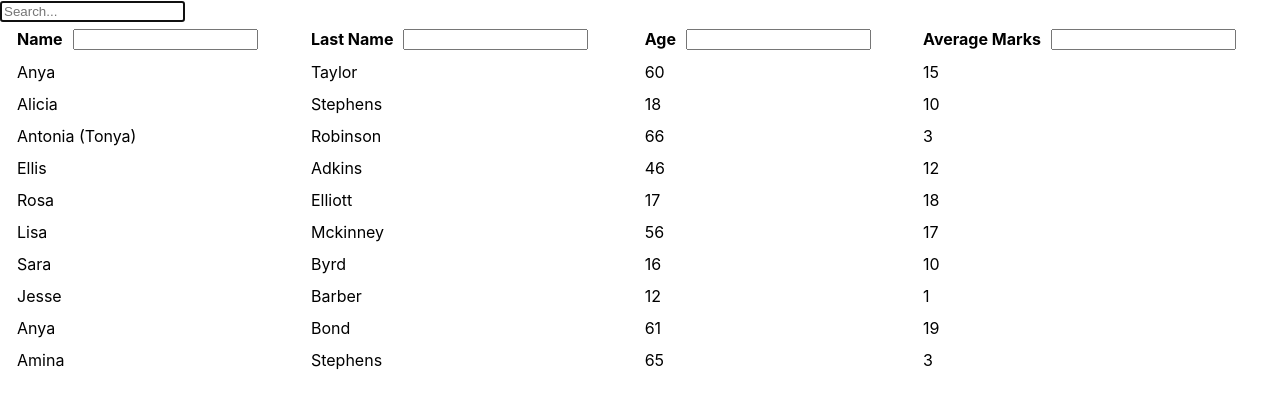
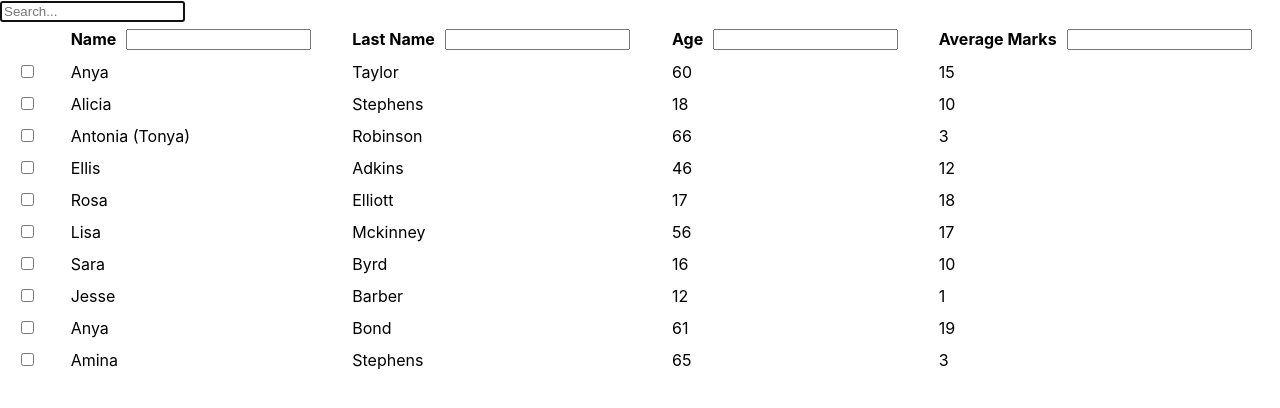
Before and after one commit to aghArdeshir/react-geereed, a React (Create React App) app: page / in a window 1280 px wide. Shown: the top 408 px of the page. Built offline with nearby package versions, Linux system fonts and the light colour scheme.

Commit message:
add initial useGeereedSelecct

```diff
--- a/src/ReactGeereed.tsx
+++ b/src/ReactGeereed.tsx
@@ -5,12 +5,14 @@ import { useGeereedItems } from './hooks/use-geereed-items';
 import { useGeereedSearch } from './hooks/use-geereed-search';
 import GeereedHeaderCell from './components/GeereedHeaderCell';
 import { useGeereedFilter } from './hooks/use-geereed-filter';
+import { useGeereedSelect } from './hooks/use-grid-select';
 
 function ReactGeereed(props: IReactGeereedProps) {
   const { columns, items } = props;
   const [sortKey, sortType, onSortCallback] = useGeereedSort();
   const [searchTerm, setSearchTerm] = useGeereedSearch();
   const [columnFilters, dispatchColumnFilters] = useGeereedFilter();
+  const [selectedRows, selectRow] = useGeereedSelect();
   const _items = useGeereedItems(items, {
     sortKey,
     sortType,
@@ -29,6 +31,8 @@ function ReactGeereed(props: IReactGeereedProps) {
       <table className="react-geereed">
         <thead>
           <tr>
+            <th></th>
+            {/* above line is for checkbox */}
             {columns.map((column: IGeereedColumn) => (
               <GeereedHeaderCell
                 key={column.key}
@@ -45,6 +49,14 @@ function ReactGeereed(props: IReactGeereedProps) {
         <tbody>
           {_items.map((item: IGeereedItem, index: number) => (
             <tr /** TOOD: do something with key */ key={index}>
+              <td>
+                <input
+                  type="checkbox"
+                  checked={selectedRows.indexOf(item) > -1}
+                  onChange={() => {}}
+                  onClick={() => selectRow(item)}
+                />
+              </td>
               {columns.map((column: IGeereedColumn) => (
                 <td key={column.key}>{item[column.key]}</td>
               ))}
--- /dev/null
+++ b/src/hooks/use-grid-select.ts
@@ -0,0 +1,21 @@
+import { useState, useCallback } from 'react';
+import { IUseGeereedSelect } from '../typings';
+
+export function useGeereedSelect(): IUseGeereedSelect {
+  const [selectedRows, setSelectedRows] = useState([] as any[]);
+
+  const selectRow = useCallback(
+    rowItem => {
+      if (selectedRows.indexOf(rowItem) === -1) {
+        setSelectedRows(selectedRows.concat(rowItem));
+      } else {
+        const _selectedRowsCopy = [...selectedRows];
+        _selectedRowsCopy.splice(selectedRows.indexOf(rowItem), 1);
+        setSelectedRows(_selectedRowsCopy);
+      }
+    },
+    [selectedRows]
+  );
+
+  return [selectedRows, selectRow];
+}
--- a/src/typings.d.ts
+++ b/src/typings.d.ts
@@ -43,3 +43,5 @@ export interface IGeereedFilterAction {
   columnKey: string;
   value: string;
 }
+
+export type IUseGeereedSelect = [any[], (rowItem: any) => void];
```
